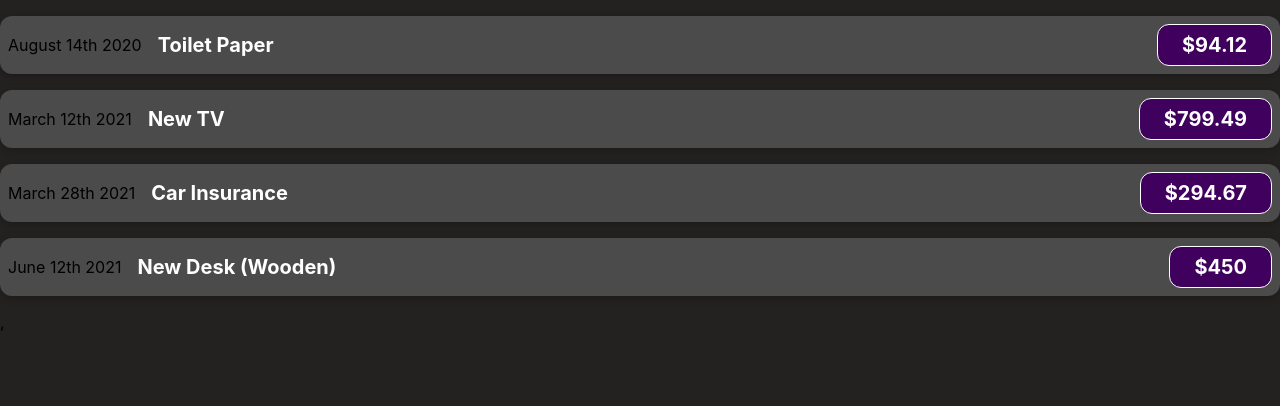
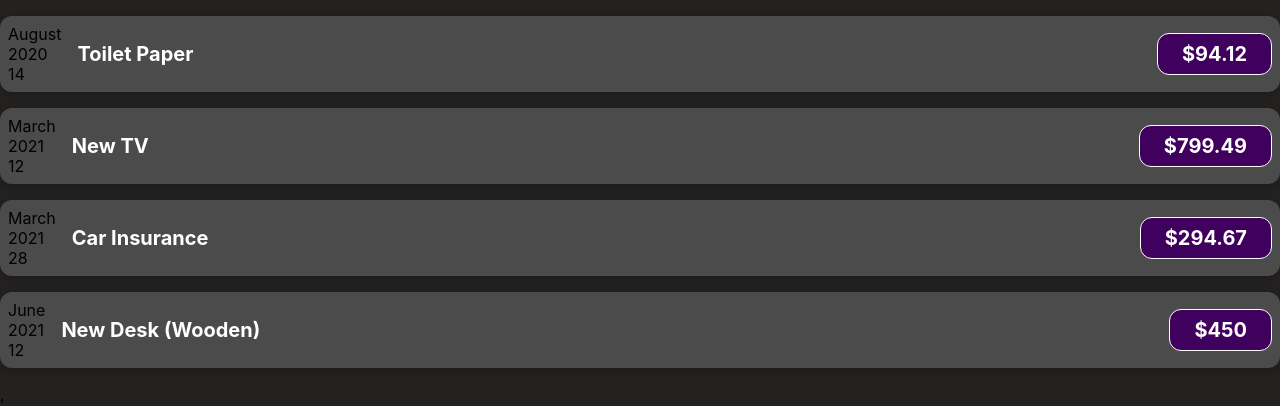
Before and after one commit to Alfaiz-Thoughtwin/Udemy-React, a React (Create React App) app in the folder react-complete-guide/: page / in a window 1280 px wide. Shown: the top 406 px of the page. Built offline with nearby package versions, Linux system fonts and the light colour scheme.

Commit message:
[03 React Basics & Working With Components] - 14 adding normal javascript logic to components

```diff
--- a/react-complete-guide/src/components/ExpenseItem.js
+++ b/react-complete-guide/src/components/ExpenseItem.js
@@ -1,12 +1,20 @@
 import React from "react";
 import "./ExpenseItem.css";
-import moment from 'moment'
+// import moment from 'moment'
 
 function ExpenseItem(props) {
+    const year = props.date.getFullYear();
+    const month = props.date.toLocaleString('en-US', {month: 'long'});
+    const day = props.date.toLocaleString('en-US', {day: '2-digit'});
   return (
     <>
       <div className="expense-item">
-        <div>{moment(props.date).format("MMMM Do YYYY")}</div>
+        {/* <div>{moment(props.date).format("MMMM Do YYYY")}</div> */}
+        <div>
+            <div>{month}</div>
+            <div>{year}</div>
+            <div>{day}</div>
+        </div>
         <div className="expense-item__description">
           <h2>{props.title}</h2>
           <div className="expense-item__price">${props.amount}</div>
```
